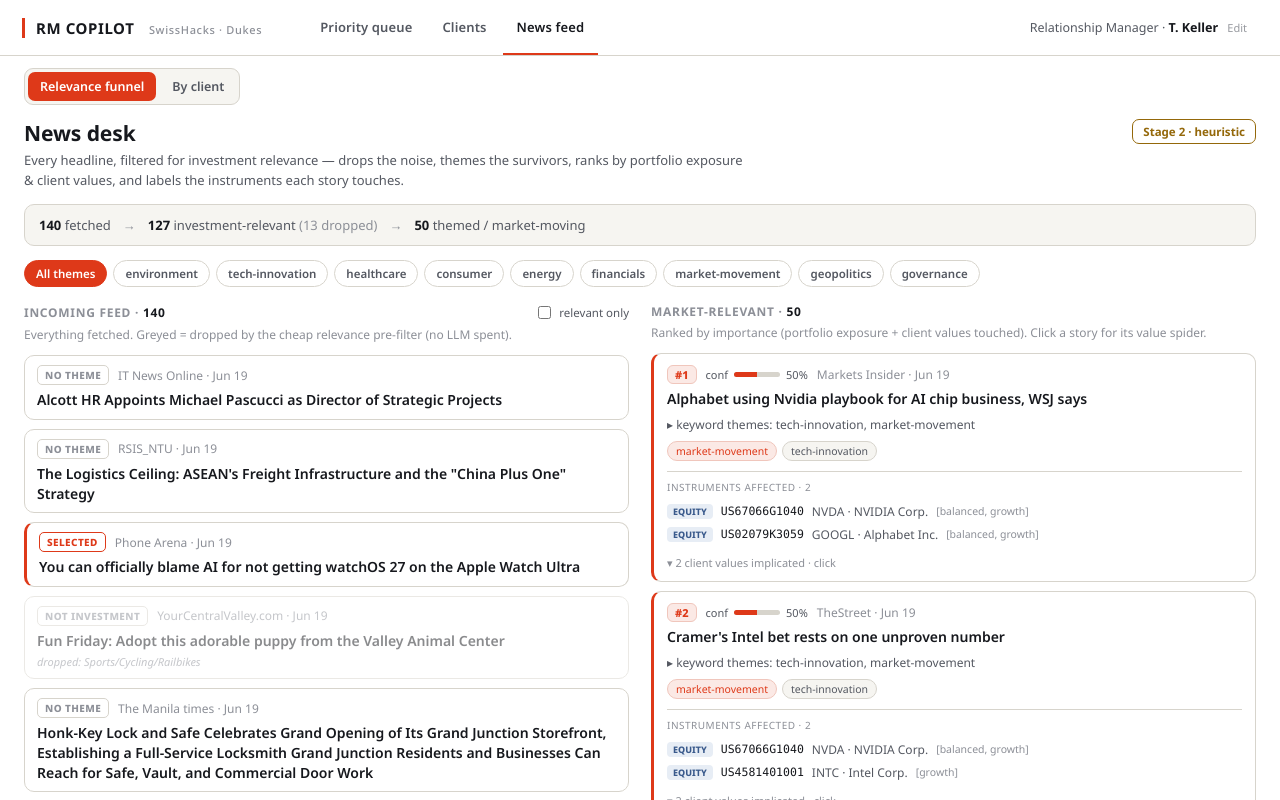
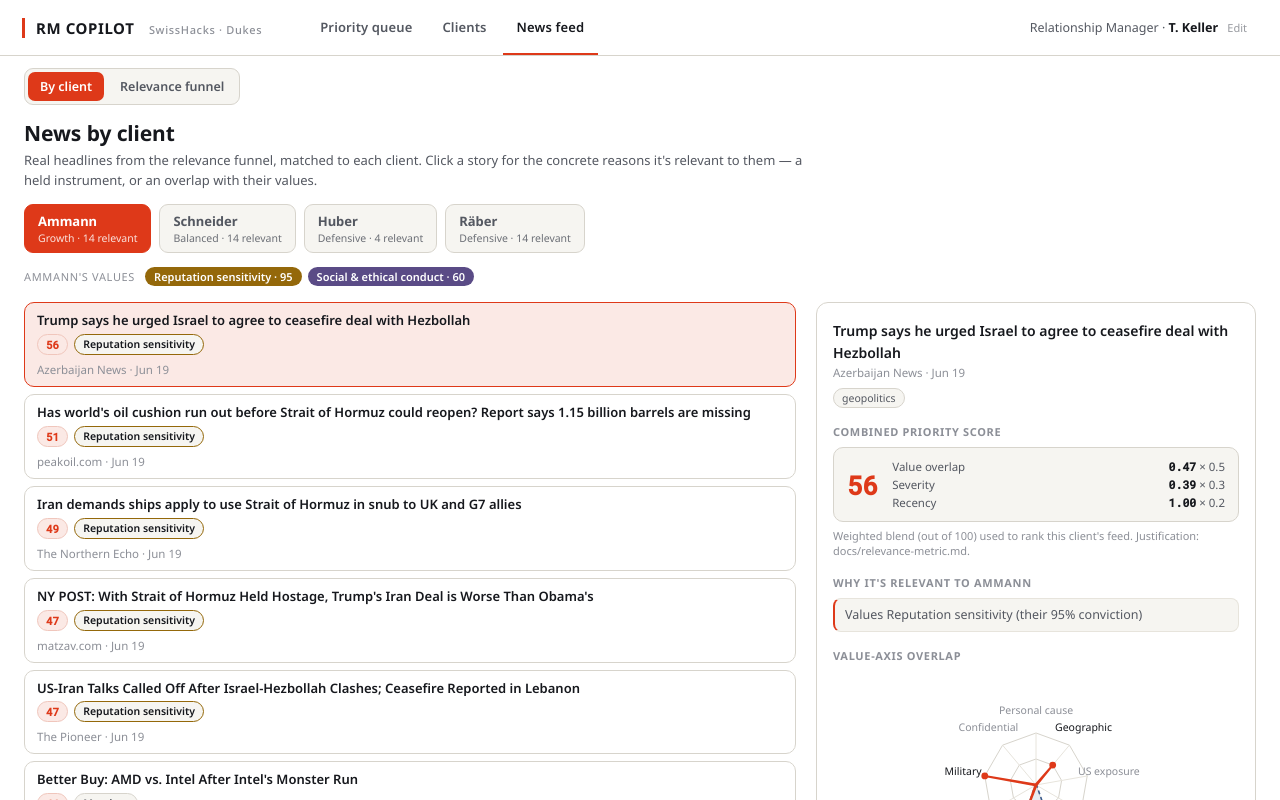
Before and after one commit to mashathepotato/swisshacks-dukes, a React (Vite) app in the folder frontend/: page / in a window 1280 px wide. Both pictures are taken after a click on the button "News feed". Built offline with nearby package versions, Linux system fonts and the light colour scheme.

Commit message:
News tab: default to By client view (left of toggle); show combined priority score out of 100

```diff
--- a/frontend/src/App.tsx
+++ b/frontend/src/App.tsx
@@ -17,7 +17,7 @@
 export default function App() {
   const [tab, setTab] = useState<Tab>("priority");
   const [selected, setSelected] = useState<Client | null>(null);
-  const [newsView, setNewsView] = useState<NewsView>("funnel");
+  const [newsView, setNewsView] = useState<NewsView>("client");
   const [simFocus, setSimFocus] = useState<string | null>(null);
   // when set, the full client page is shown full-screen over the tabs
   const [fullClient, setFullClient] = useState<Client | null>(null);
--- a/frontend/src/components/ClientNewsFeed.tsx
+++ b/frontend/src/components/ClientNewsFeed.tsx
@@ -105,7 +105,7 @@
               >
                 <span className="cnews-rowtitle">{article.title}</span>
                 <span className="cnews-rowtags">
-                  <span className="cnews-cnum" title="Combined priority score">{rel.combined.toFixed(2)}</span>
+                  <span className="cnews-cnum" title="Combined priority score (out of 100)">{Math.round(rel.combined * 100)}</span>
                   {rel.holdings[0] && (
                     <span className="cnews-tag hold">
                       Holds {rel.holdings[0].issuer}
@@ -200,14 +200,14 @@
 
       <div className="cnews-sec">Combined priority score</div>
       <div className="cnews-combined">
-        <span className="cnews-cbig">{rel.combined.toFixed(2)}</span>
+        <span className="cnews-cbig">{Math.round(rel.combined * 100)}</span>
         <div className="cnews-cbreak">
           <div><span>Value overlap</span><span><b>{rel.valueOverlap.toFixed(2)}</b> × {RELEVANCE_WEIGHTS.value}</span></div>
           <div><span>Severity</span><span><b>{rel.severity.toFixed(2)}</b> × {RELEVANCE_WEIGHTS.severity}</span></div>
           <div><span>Recency</span><span><b>{rel.recency.toFixed(2)}</b> × {RELEVANCE_WEIGHTS.recency}</span></div>
         </div>
       </div>
-      <p className="cnews-overlap-cap" style={{ textAlign: "left", margin: "6px 0 0" }}>Weighted blend (0–1) used to rank this client's feed. Justification: docs/relevance-metric.md.</p>
+      <p className="cnews-overlap-cap" style={{ textAlign: "left", margin: "6px 0 0" }}>Weighted blend (out of 100) used to rank this client's feed. Justification: docs/relevance-metric.md.</p>
 
       <div className="cnews-sec">Why it's relevant to {client.name}</div>
       <div className="cnews-reasons">
--- a/frontend/src/components/NewsViewToggle.tsx
+++ b/frontend/src/components/NewsViewToggle.tsx
@@ -3,8 +3,8 @@
 export function NewsViewToggle({ view, onView }: { view: NewsView; onView: (v: NewsView) => void }) {
   return (
     <div className="news-toggle">
+      <button className={"nt-opt" + (view === "client" ? " on" : "")} onClick={() => onView("client")}>By client</button>
       <button className={"nt-opt" + (view === "funnel" ? " on" : "")} onClick={() => onView("funnel")}>Relevance funnel</button>
-      <button className={"nt-opt" + (view === "client" ? " on" : "")} onClick={() => onView("client")}>By client</button>
     </div>
   );
 }
```
Also changed, not shown: frontend/src/main.tsx (line endings or trailing spaces), 1 other file (tests, documents, lock files or other folders).
